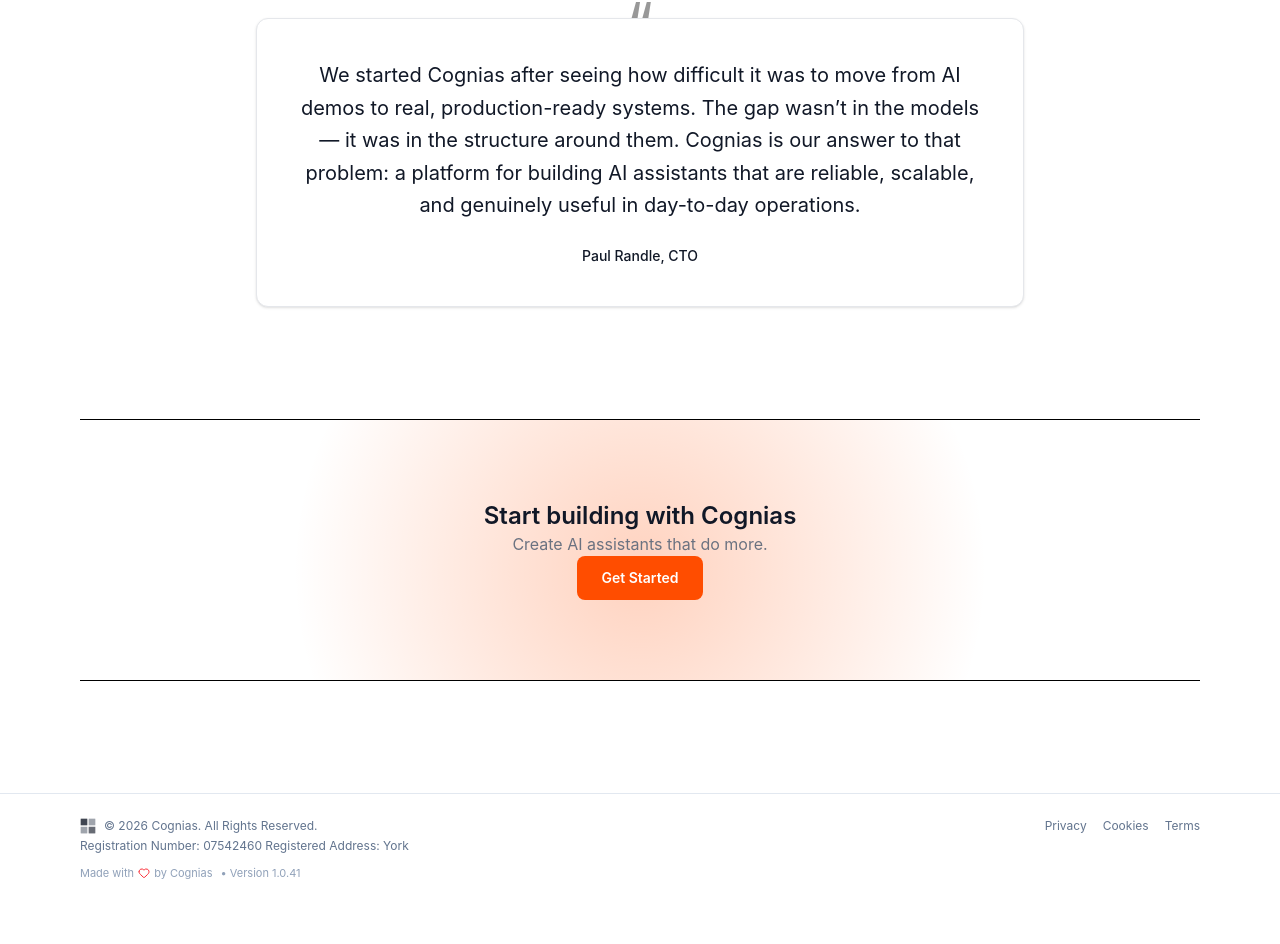
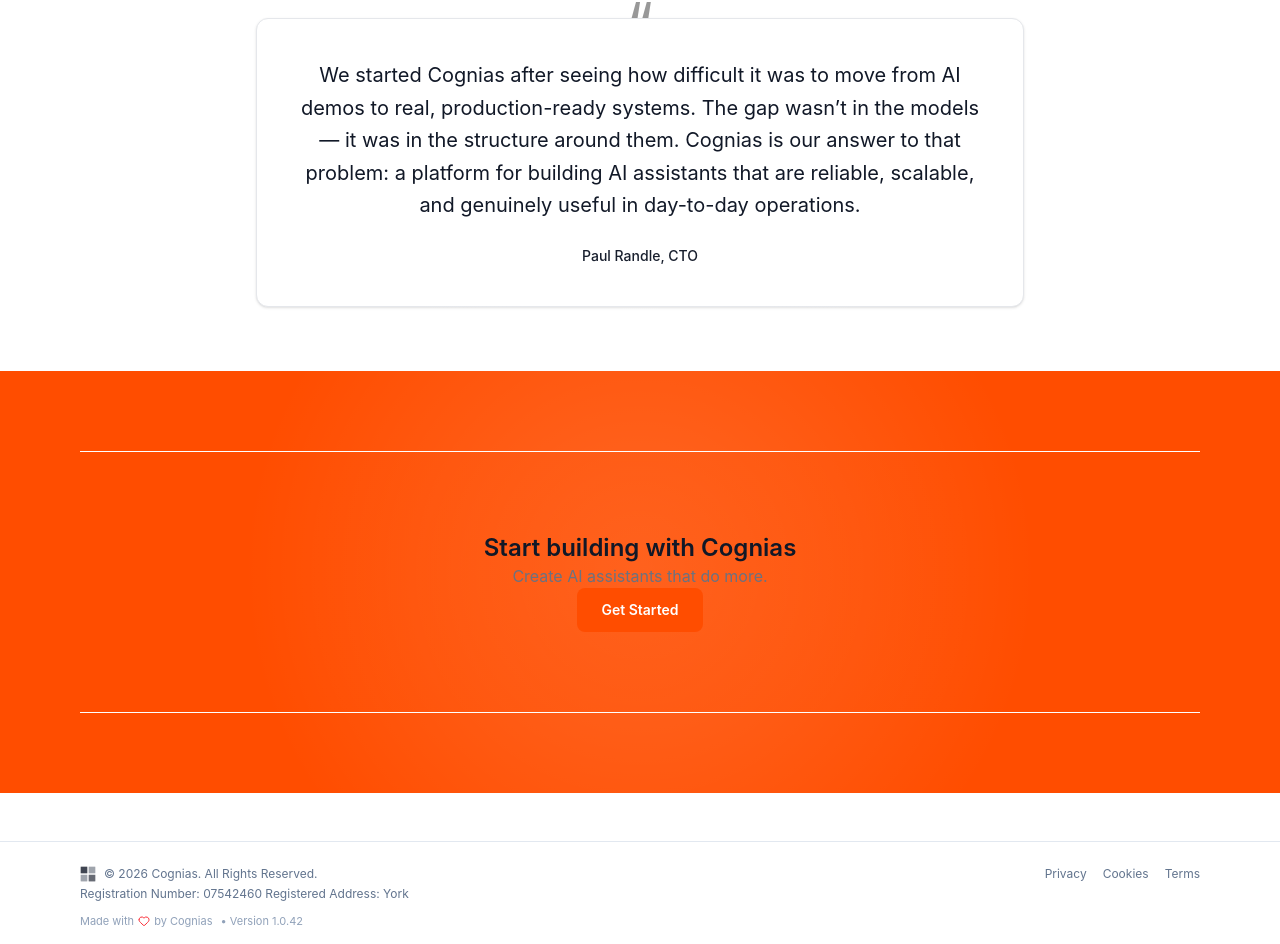
Before and after one commit to prandle/cognias-marketing, a React (Vite) app: page /about in a window 1280 px wide. Shown: the part 2008-2952 px from the top of the page. Before the commit the page ends 2904 px from the top, so only its background shows below. Built offline with nearby package versions, Linux system fonts and the light colour scheme.

Commit message:
fullwidthband

```diff
--- /dev/null
+++ b/src/components/ui/FullWidthBand.tsx
@@ -0,0 +1,28 @@
+type FullWidthBandProps = {
+  children: React.ReactNode;
+  variant?: "primary" | "subtle";
+};
+
+export function FullWidthBand({ children, variant = "primary" }: FullWidthBandProps) {
+  const variants = {
+    primary: "bg-primary text-white",
+    subtle: "bg-surface border-y border-border",
+  };
+
+  return (
+    <section className={`relative w-full ${variants[variant]}`}>
+
+      {/* Optional glow / texture */}
+      {variant === "primary" && (
+        <div className="absolute inset-0 pointer-events-none">
+          <div className="absolute top-[-200px] left-1/2 -translate-x-1/2 w-[800px] h-[800px] bg-[radial-gradient(circle,rgba(255,255,255,0.15),transparent_70%)]" />
+        </div>
+      )}
+
+      {/* INNER CONTAINER (this is key) */}
+      <div className="relative mx-auto max-w-6xl px-4 py-20">
+        {children}
+      </div>
+    </section>
+  );
+}
--- a/src/components/ui/index.tsx
+++ b/src/components/ui/index.tsx
@@ -1,6 +1,7 @@
 export { Button } from "./Button";
 export { Footer } from "./Footer";
 export { default as FooterNav } from "./footerNav";
+export { FullWidthBand } from "./FullWidthBand";
 export { default as Navbar } from "./NavMenu";
 export { Quote } from "./Quote";
 export { SectionBand } from "./SectionBand";
--- a/src/pages/about.tsx
+++ b/src/pages/about.tsx
@@ -1,5 +1,6 @@
 import {
   SEO,
+  FullWidthBand
   // SectionBand
 } from "../components/ui/index";
 import { GetStarted } from "../components/widgets/index";
@@ -30,7 +31,8 @@ export default function AboutPage() {
           <div className="absolute top-[-200px] left-1/2 -translate-x-1/2 w-[800px] h-[800px] bg-[radial-gradient(circle,rgba(255,77,0,0.08),transparent_70%)]" />
         </div>
 
-        <div className="mx-auto w-full max-w-6xl px-4 py-16 space-y-28">
+        {/* <div className="mx-auto w-full max-w-6xl px-4 py-16 space-y-28"> */}
+        <div className="mx-auto max-w-6xl px-4 py-16 space-y-28">
 
           {/* ========================================= */}
           {/* HERO */}
@@ -251,10 +253,17 @@ export default function AboutPage() {
             />
           </section>
 
+          </div>
+
+          {/* ================= FULL WIDTH BAND ================= */}
+          <FullWidthBand variant="primary">
+
           {/* ========================================= */}
           {/* CTA */}
           {/* ========================================= */}
           <GetStarted />
+
+          </FullWidthBand>
           {/* <section className="text-center space-y-6 pt-10">
             <h2 className="text-2xl font-semibold text-text">
               Start building with Cognias
@@ -271,7 +280,7 @@ export default function AboutPage() {
             </a>
           </section> */}
 
-        </div>
+        {/* </div> */}
       </div>
     </>
   );
--- a/src/version.json
+++ b/src/version.json
@@ -1,3 +1,3 @@
 {
-  "build": 41
+  "build": 42
 }
```
Also changed, not shown: 1 other file (tests, documents, lock files or other folders).
